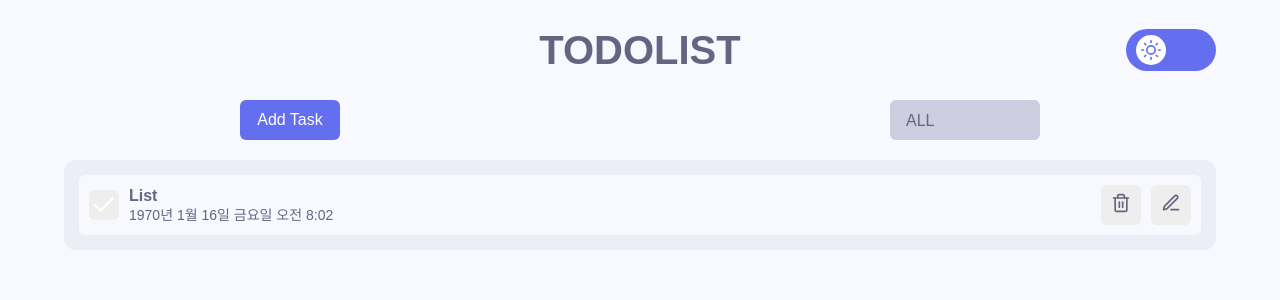
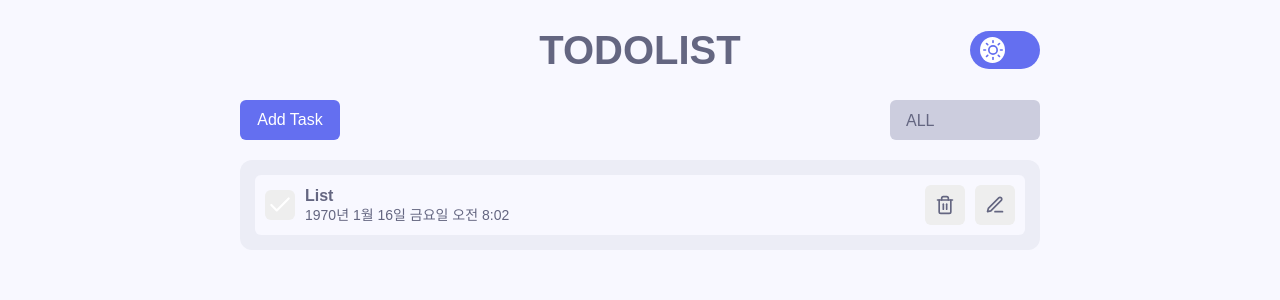
Before and after one commit to magrowing/TodoList-App, a React (Vite) app: page / in a window 1280 px wide. Shown: the top 300 px of the page. Built offline with nearby package versions, Linux system fonts and the light colour scheme; a web font is replaced by a local one.

Commit message:
style : 전체 컴포넌트 스타일링 수정

```diff
--- a/src/components/Editor.tsx
+++ b/src/components/Editor.tsx
@@ -3,15 +3,13 @@ import { useState } from 'react';
 import styled from 'styled-components';
 
 import Button from './ui/Button';
+import ComboBox from './ui/ComboBox';
 
-import ComboBox from './ui/ComboBox';
 import ModalEditor from './ModalEditor';
 
 const Container = styled.section`
   display: flex;
   align-items: center;
-  max-width: 80rem;
-  margin: 0 auto;
   .lookup-area {
     margin-left: auto;
   }
--- a/src/components/Layout.tsx
+++ b/src/components/Layout.tsx
@@ -6,7 +6,7 @@ import List from './List';
 
 const Container = styled.article`
   width: 90%;
-  max-width: 1200px;
+  max-width: 800px;
   margin: 0 auto;
   height: 400px;
 `;
--- a/src/components/List.tsx
+++ b/src/components/List.tsx
@@ -1,4 +1,5 @@
 import styled from 'styled-components';
+
 import ListItem from './ListItem';
 
 const LisContainer = styled.ul`
--- a/src/components/ListItem.tsx
+++ b/src/components/ListItem.tsx
@@ -4,9 +4,7 @@ import { IconButton } from './ui/Button';
 
 import dateTimeFormat from '../utils/dateTimeFormat';
 
-import { FiTrash2 } from 'react-icons/fi';
-import { FiEdit3 } from 'react-icons/fi';
-import { FiCheck } from 'react-icons/fi';
+import { FiTrash2, FiEdit3, FiCheck } from 'react-icons/fi';
 
 const Item = styled.li`
   display: flex;
@@ -14,6 +12,11 @@ const Item = styled.li`
   padding: 1rem;
   border-radius: 0.6rem;
   background-color: ${(props) => props.theme.colors.bgPrimary};
+  margin-bottom: 1rem;
+
+  &:last-of-type {
+    margin-bottom: 0;
+  }
 
   .checkBox {
     position: relative;
--- a/src/components/SwitchButton.tsx
+++ b/src/components/SwitchButton.tsx
@@ -18,7 +18,7 @@ const Switch = styled.button<SwitchProps>`
   display: flex;
   align-items: center;
   justify-content: space-between;
-  width: 9rem;
+  width: 7rem;
   height: auto;
   padding: 0.6rem 1rem;
   border: none;
@@ -35,8 +35,8 @@ const Switch = styled.button<SwitchProps>`
     display: inline-flex;
     align-items: center;
     justify-content: center;
-    width: 3rem;
-    height: 3rem;
+    width: 2.6rem;
+    height: 2.6rem;
     background-color: ${(props) => props.theme.colors.baseWhite};
     border-radius: 100%;
     transition: opacity;
--- a/src/components/ui/Button.tsx
+++ b/src/components/ui/Button.tsx
@@ -30,6 +30,9 @@ const Button = styled.button.attrs<ButtonProps>((props) => {
 export default Button;
 
 export const IconButton = styled(Button)`
+  display: inline-flex;
+  align-items: center;
+  justify-content: center;
   min-width: 4rem;
   width: 4rem;
   height: 4rem;
```
